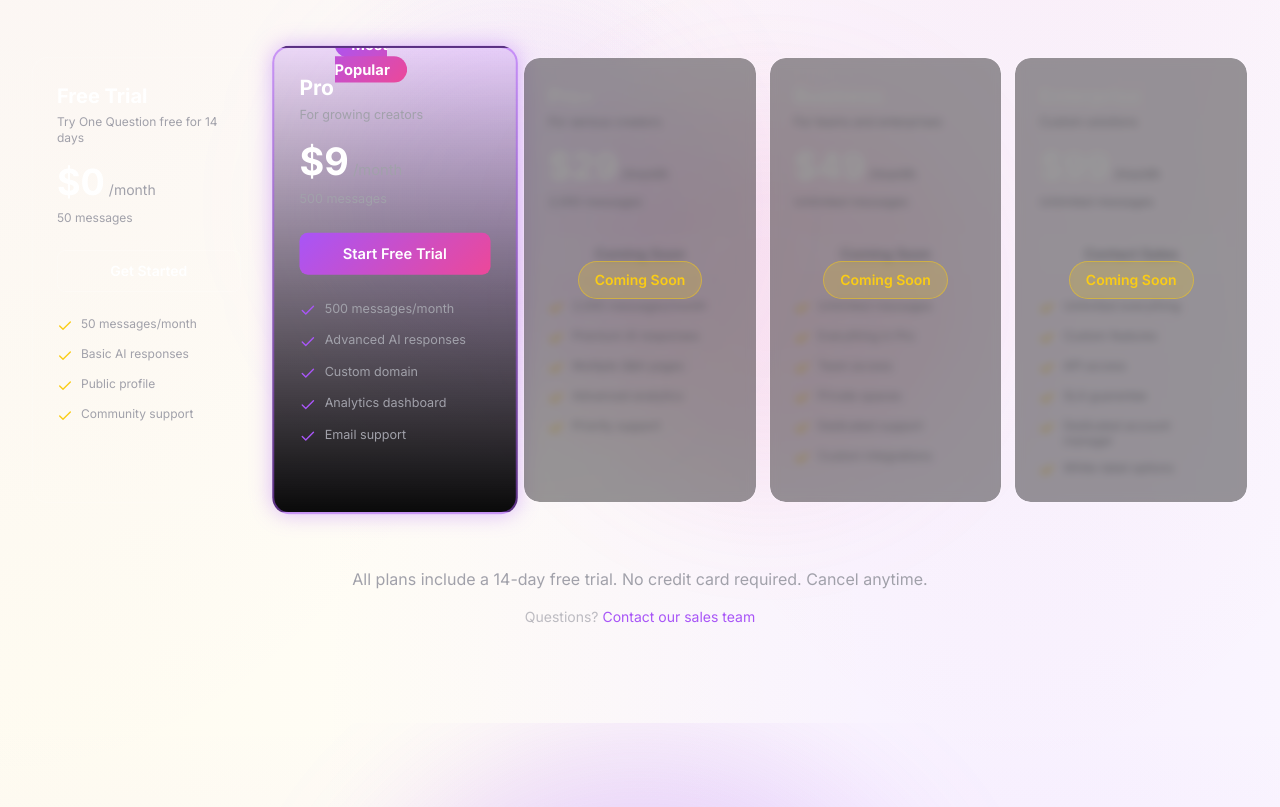
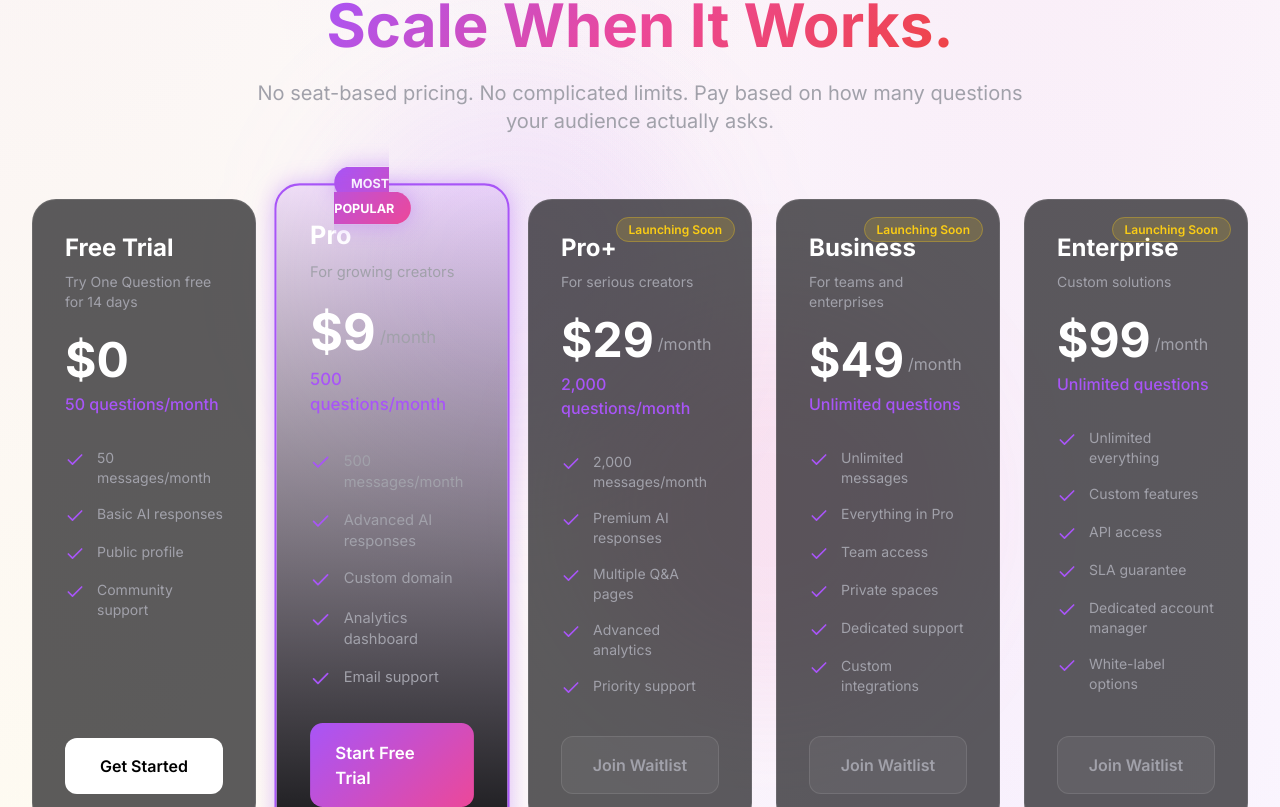
Before and after one commit to onequestionspace/onequestion_space, a Next.js app: page / in a window 1280 px wide. Shown: the part 4853-5660 px from the top of the page. Built offline with nearby package versions, Linux system fonts and the light colour scheme; no server answers.

Commit message:
Redesign pricing section

```diff
--- a/components/PricingSection.tsx
+++ b/components/PricingSection.tsx
@@ -4,10 +4,6 @@ import Link from 'next/link';
 import { Check } from 'lucide-react';
 import { PRICING_PLANS } from '@/constants';
 
-/**
- * Pricing Section Component
- * Displays all pricing tiers with message-based billing
- */
 export function PricingSection() {
   const plans = Object.entries(PRICING_PLANS).map(([key, plan]) => ({
     key,
@@ -16,117 +12,135 @@ export function PricingSection() {
 
   return (
     <section className="relative py-24 overflow-hidden">
-      {/* Background */}
       <div className="absolute inset-0">
         <div className="absolute top-1/4 left-1/4 w-96 h-96 bg-primary/10 rounded-full blur-3xl" />
         <div className="absolute bottom-1/4 right-1/4 w-96 h-96 bg-accent-pink/10 rounded-full blur-3xl" />
       </div>
 
       <div className="relative z-10 max-w-7xl mx-auto px-4 sm:px-6 lg:px-8">
-        {/* Section Header */}
         <div className="text-center mb-16">
-          <h2 className="text-4xl md:text-5xl font-bold text-white mb-4">
-            Simple, <span className="gradient-text">Transparent</span> Pricing
+          <div className="inline-flex items-center px-4 py-2 rounded-full border border-primary/30 bg-primary/10 text-primary text-sm font-medium mb-6">
+            Pricing
+          </div>
+
+          <h2 className="text-4xl md:text-6xl font-bold text-white mb-6">
+            Start Free.
+            <br />
+            <span className="gradient-text">Scale When It Works.</span>
           </h2>
-          <p className="text-xl text-muted-foreground max-w-2xl mx-auto">
-            Pay for what you use. Scale as you grow. All plans include a 14-day free trial.
+
+          <p className="text-xl text-muted-foreground max-w-3xl mx-auto">
+            No seat-based pricing. No complicated limits. Pay based on how many
+            questions your audience actually asks.
           </p>
         </div>
 
-        {/* Pricing Cards Grid */}
-        <div className="grid grid-cols-1 md:grid-cols-2 lg:grid-cols-5 gap-4 lg:gap-3">
-          {plans.map((plan) => (
+        <div className="grid grid-cols-1 lg:grid-cols-5 gap-6 items-stretch">
+          {plans.map((plan) => {
+            const isFeatured = plan.key === 'pro';
+
+            return (
               <div
                 key={plan.key}
-              className={`relative rounded-2xl transition-all overflow-hidden group ${
-                plan.highlighted
-                  ? 'lg:col-span-1 md:col-span-2 lg:scale-105 bg-gradient-to-b from-primary/20 to-background border-2 border-primary/50 shadow-glow'
-                  : 'bg-white/5 border border-white/10 hover:border-white/20'
-              }`}
+                className={`
+                  relative rounded-3xl transition-all duration-300
+                  ${
+                    isFeatured
+                      ? 'border-2 border-primary shadow-glow bg-gradient-to-b from-primary/15 to-card scale-105'
+                      : 'border border-white/10 bg-card/70 hover:border-primary/30'
+                  }
+                `}
               >
-              {/* Popular badge */}
-              {plan.highlighted && (
-                <div className="absolute -top-4 left-1/2 transform -translate-x-1/2 z-20">
-                  <span className="bg-gradient-primary text-white px-4 py-1 rounded-full text-sm font-bold">
-                    Most Popular
+                {isFeatured && (
+                  <div className="absolute -top-4 left-1/2 -translate-x-1/2">
+                    <span className="px-4 py-2 rounded-full text-xs font-bold bg-gradient-primary text-white shadow-glow">
+                      MOST POPULAR
                     </span>
                   </div>
                 )}
 
-              {/* Coming Soon overlay */}
                 {plan.comingSoon && (
-                <div className="absolute inset-0 bg-black/40 backdrop-blur-sm z-10 flex items-center justify-center rounded-2xl">
-                  <span className="bg-accent-yellow/20 text-accent-yellow px-4 py-2 rounded-full font-semibold text-sm border border-accent-yellow/50">
-                    Coming Soon
+                  <div className="absolute top-4 right-4">
+                    <span className="px-3 py-1 rounded-full text-xs font-semibold bg-accent-yellow/15 text-accent-yellow border border-accent-yellow/30">
+                      Launching Soon
                     </span>
                   </div>
                 )}
 
-              <div className="p-6 h-full flex flex-col">
-                {/* Plan name */}
-                <h3 className="text-xl font-bold text-white mb-1">{plan.name}</h3>
-                <p className="text-muted-foreground text-xs mb-4">{plan.description}</p>
+                <div className="p-8 h-full flex flex-col">
+                  <div className="mb-8">
+                    <h3 className="text-2xl font-bold text-white mb-2">
+                      {plan.name}
+                    </h3>
 
-                {/* Price */}
-                <div className="mb-6">
-                  <div className="flex items-baseline gap-1">
-                    <span className="text-4xl font-bold text-white">${plan.price}</span>
-                    <span className="text-muted-foreground text-sm">/month</span>
+                    <p className="text-muted-foreground text-sm mb-6">
+                      {plan.description}
+                    </p>
+
+                    <div className="flex items-end gap-1 mb-2">
+                      <span className="text-5xl font-bold text-white">
+                        ${plan.price}
+                      </span>
+
+                      {plan.price > 0 && (
+                        <span className="text-muted-foreground mb-2">
+                          /month
+                        </span>
+                      )}
                     </div>
-                  <p className="text-muted-foreground text-xs mt-2">
-                    {typeof plan.messages === 'number'
-                      ? `${plan.messages.toLocaleString()} messages`
-                      : 'Unlimited messages'}
+
+                    <p className="text-primary font-medium">
+                      {plan.messages === 'unlimited'
+                        ? 'Unlimited questions'
+                        : `${plan.messages.toLocaleString()} questions/month`}
                     </p>
                   </div>
 
-                {/* CTA Button */}
-                <Link
-                  href={plan.comingSoon ? '#' : plan.key === 'free' ? '/sign-up' : '/sign-up'}
-                  onClick={(e) => {
-                    if (plan.comingSoon) {
-                      e.preventDefault();
-                    }
-                  }}
-                  className={`w-full py-2.5 rounded-lg font-semibold text-center mb-6 transition-all text-sm ${
-                    plan.highlighted
-                      ? 'bg-gradient-primary text-white hover:shadow-glow-lg'
-                      : plan.comingSoon
-                        ? 'bg-white/5 text-muted-foreground cursor-not-allowed'
-                        : 'border border-white/20 text-white hover:bg-white/5 hover:border-primary/50'
-                  }`}
+                  <div className="space-y-4 flex-grow">
+                    {plan.features.map((feature: string) => (
+                      <div
+                        key={feature}
+                        className="flex items-start gap-3"
                       >
-                  {plan.cta}
-                </Link>
-
-                {/* Features */}
-                <div className="space-y-3 flex-1">
-                  {plan.features.map((feature, featureIndex) => (
-                    <div key={featureIndex} className="flex items-start gap-2">
-                      <Check
-                        className={`w-4 h-4 flex-shrink-0 mt-0.5 ${
-                          plan.highlighted ? 'text-primary' : 'text-accent-yellow'
-                        }`}
-                      />
-                      <span className="text-muted-foreground text-xs leading-tight">
+                        <Check className="w-5 h-5 text-primary flex-shrink-0 mt-0.5" />
+                        <span className="text-sm text-muted-foreground">
                           {feature}
                         </span>
                       </div>
                     ))}
                   </div>
+
+                  <div className="pt-8">
+                    <Link
+                      href="/sign-up"
+                      className={`
+                        w-full inline-flex justify-center items-center
+                        rounded-xl px-6 py-4 font-semibold transition-all
+                        ${
+                          isFeatured
+                            ? 'bg-gradient-primary text-white hover:shadow-glow'
+                            : plan.comingSoon
+                            ? 'bg-white/5 text-muted-foreground border border-white/10'
+                            : 'bg-white text-black hover:bg-white/90'
+                        }
+                      `}
+                    >
+                      {plan.comingSoon ? 'Join Waitlist' : plan.cta}
+                    </Link>
                   </div>
                 </div>
-          ))}
+              </div>
+            );
+          })}
         </div>
 
-        {/* Additional Info */}
         <div className="mt-16 text-center">
-          <p className="text-muted-foreground mb-4">
-            All plans include a 14-day free trial. No credit card required. Cancel anytime.
-          </p>
-          <p className="text-sm text-muted-foreground/70">
-            Questions? <Link href="#contact" className="text-primary hover:underline">Contact our sales team</Link>
-          </p>
+          <div className="inline-flex flex-wrap justify-center gap-6 text-sm text-muted-foreground">
+            <span>✓ 14-day free trial</span>
+            <span>✓ No credit card required</span>
+            <span>✓ Cancel anytime</span>
+            <span>✓ Upgrade when ready</span>
+          </div>
         </div>
       </div>
     </section>
```
Also changed, not shown: 1 other file (tests, documents, lock files or other folders). Lines whose indentation alone changed are shown as unchanged.
